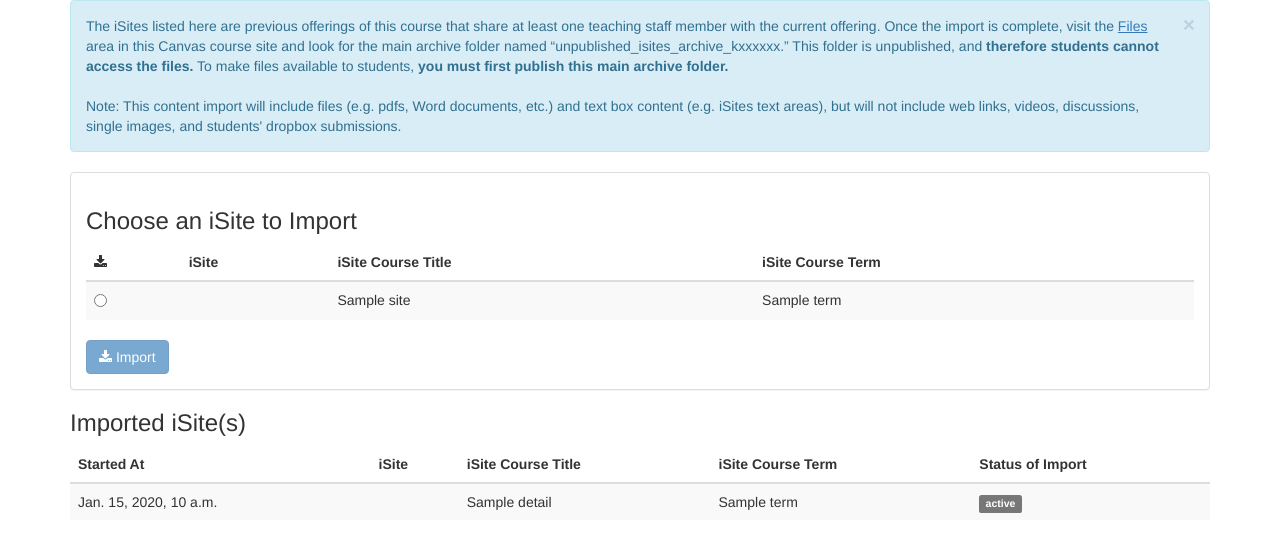
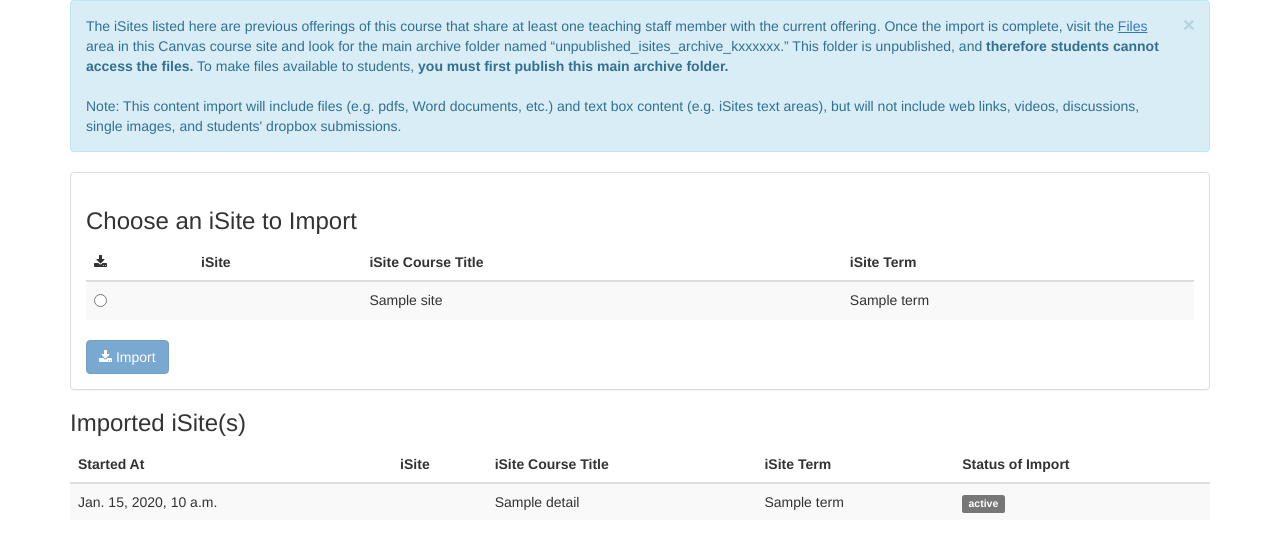
Before and after one commit to Harvard-University-iCommons/canvas_manage_course, a Django app: template isites_migration/templates/isites_migration/index.html in a window 1280 px wide. Shown: the part 70-622 px from the top of the page. Run offline with Django 3.2, Linux system fonts and the light colour scheme; the template is opened without the code that fills it: most values are stand-ins (such as "Sample title", 1, 10 or a date in 2020); parts of the project's set-up code (start-up, migrations or seed data) failed here and were passed over; some libraries are stand-ins or nearby versions.

Commit message:
Update index.html
text change: removed 'course' from istie course term

```diff
--- a/isites_migration/templates/isites_migration/index.html
+++ b/isites_migration/templates/isites_migration/index.html
@@ -60,7 +60,7 @@
                                 <th><i class="fa fa-download"></i></th>
                                 <th>iSite</th>
                                 <th>iSite Course Title</th>
-                                <th>iSite Course Term</th>
+                                <th>iSite Term</th>
                             </tr>
                         </thead>
                         <tbody>
@@ -92,7 +92,7 @@
                         <th>Started At</th>
                         <th>iSite</th>
                         <th>iSite Course Title</th>
-                        <th>iSite Course Term</th>
+                        <th>iSite Term</th>
                         <th>Status of Import</th>
                     </tr>
                 </thead>
```
